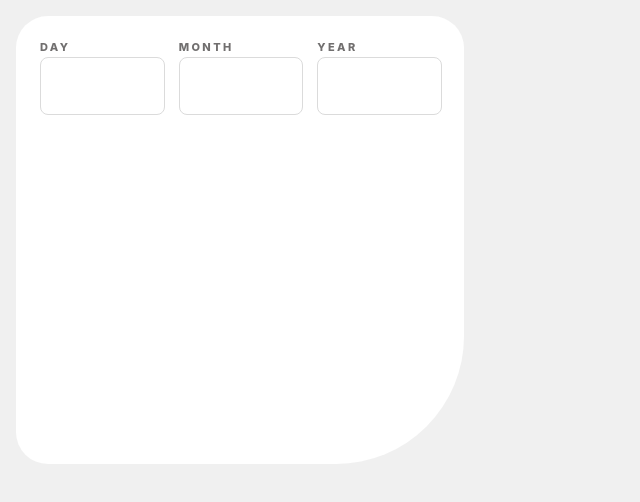
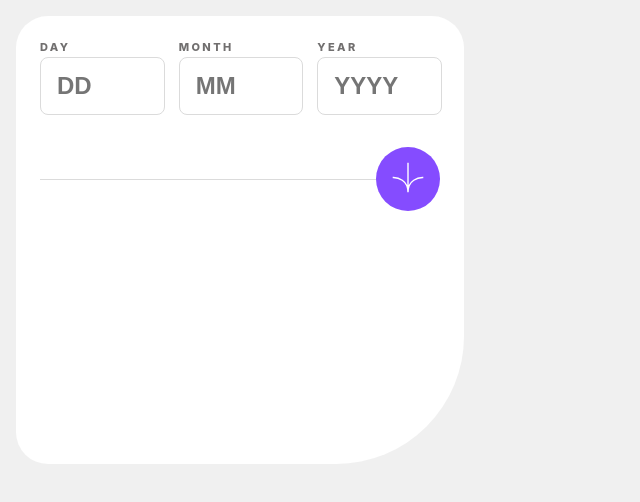
Before and after one commit to Vyonyx/AgeCalculator-feMentors-Vue, a Vue app: page / in a window 1280 px wide. Shown: the top 502 px of the page, without its empty margins (0-640 px from the left). Built offline with nearby package versions, Linux system fonts and the light colour scheme.

Commit message:
add form submit button

```diff
--- a/src/components/AgeCalculatorCard.vue
+++ b/src/components/AgeCalculatorCard.vue
@@ -5,19 +5,27 @@
   <section class="card">
 
     <form>
+      <div class="form-controls">
         <div class="form-control">
           <label for="day">DAY</label>
-        <input id="day" name="day" type="text" min="1" max="31">
+          <input required placeholder="DD" id="day" name="day" type="text" minlength="1" maxlength="2">
         </div>
 
         <div class="form-control">
           <label for="month">MONTH</label>
-        <input id="month" name="month" type="text" min="1" max="12">
+          <input required placeholder="MM" id="month" name="month" type="text" minlength="1" maxlength="2">
         </div>
 
         <div class="form-control">
           <label for="year">YEAR</label>
-        <input id="year" name="year" type="text">
+          <input required placeholder="YYYY" id="year" name="year" type="text" minlength="4" maxlength="4">
+        </div>
+      </div>
+
+      <div class="submit-control">
+        <button type="submit">
+          <img src="../assets/icon-arrow.svg" alt="submit">
+        </button>
       </div>
     </form>
 
@@ -25,6 +33,8 @@
 </template>
 
 <style lang="scss">
+$tablet-breakpoint: 768px;
+
 .card {
   --spacing: 1.5rem;
 
@@ -40,7 +50,7 @@
   height: 50vh;
 }
 
-form {
+.form-controls {
   --grid-gap: 1rem;
   display: grid;
   grid-template-columns: repeat(3, 1fr);
@@ -74,4 +84,43 @@ form {
     }
   }
 }
+
+.submit-control {
+  --button-height: 4rem;
+
+  position: relative;
+  margin: 2rem 0;
+  height: var(--button-height);
+
+  &::before {
+    --line-height: 1px;
+    position: absolute;
+    top: 50%;
+    content: '';
+    height: var(--line-height);
+    background: var(--light-grey);
+    width: 100%;
+  }
+
+  button {
+    position: absolute;
+    right: calc(50% - calc(var(--button-height)/2));
+    height: var(--button-height);
+    aspect-ratio: 1/1;
+    border-radius: 100%;
+    color: var(--white);
+    background: var(--purple);
+    border: none;
+    cursor: pointer;
+
+    @media (min-width: $tablet-breakpoint) {
+      right: 0;
+    }
+
+    img {
+      width: 60%;
+      aspect-ratio: 1/1;
+    }
+  }
+}
 </style>
--- a/src/style.css
+++ b/src/style.css
@@ -1,4 +1,5 @@
 @import url('https://fonts.googleapis.com/css2?family=Poppins:ital,wght@0,700;1,400;1,800&display=swap');
+
 
 :root {
   font-family: 'Poppins', sans-serif;
```
Also changed, not shown: src/assets/icon-arrow.svg (added). Lines whose indentation alone changed are shown as unchanged.
